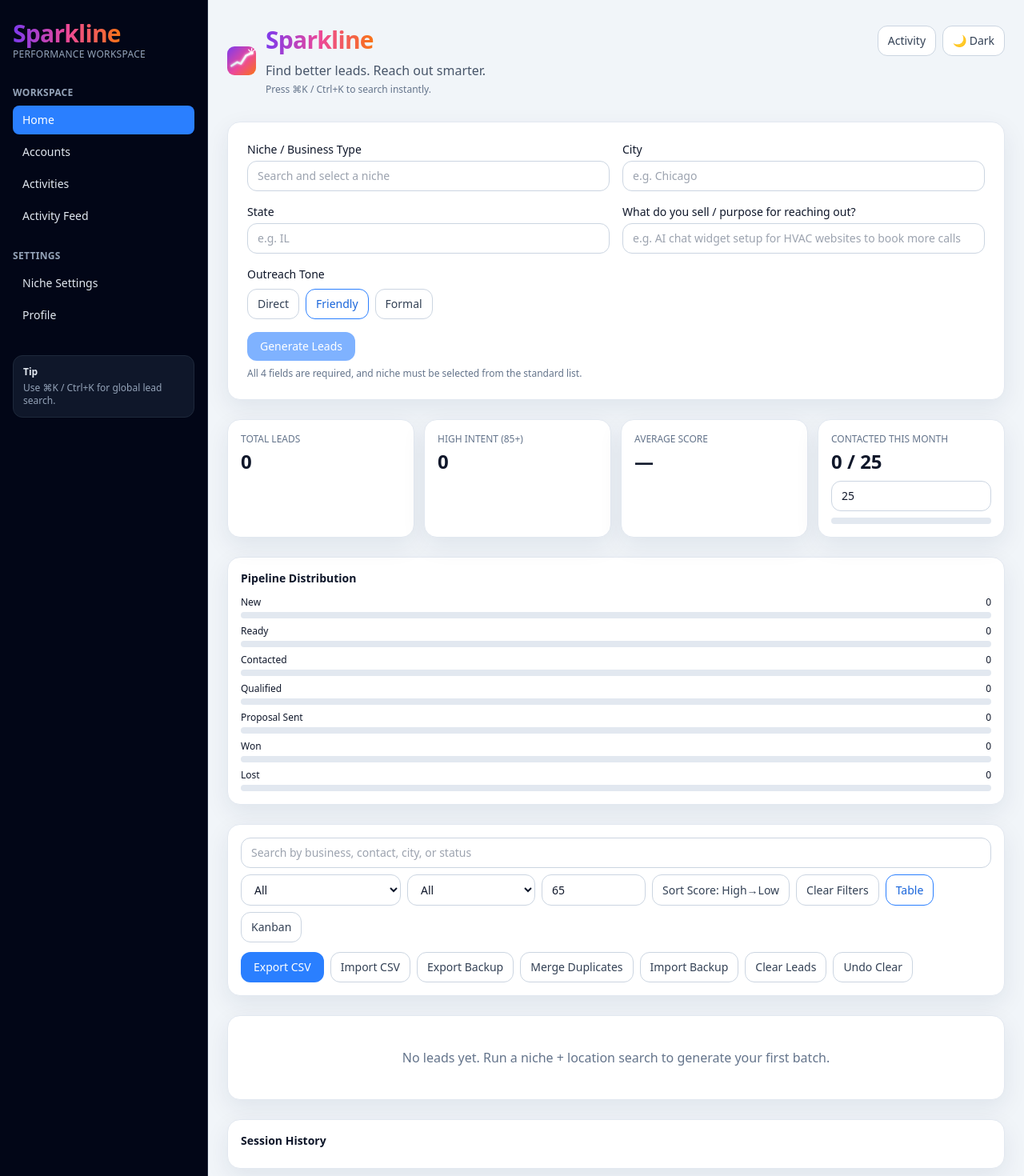
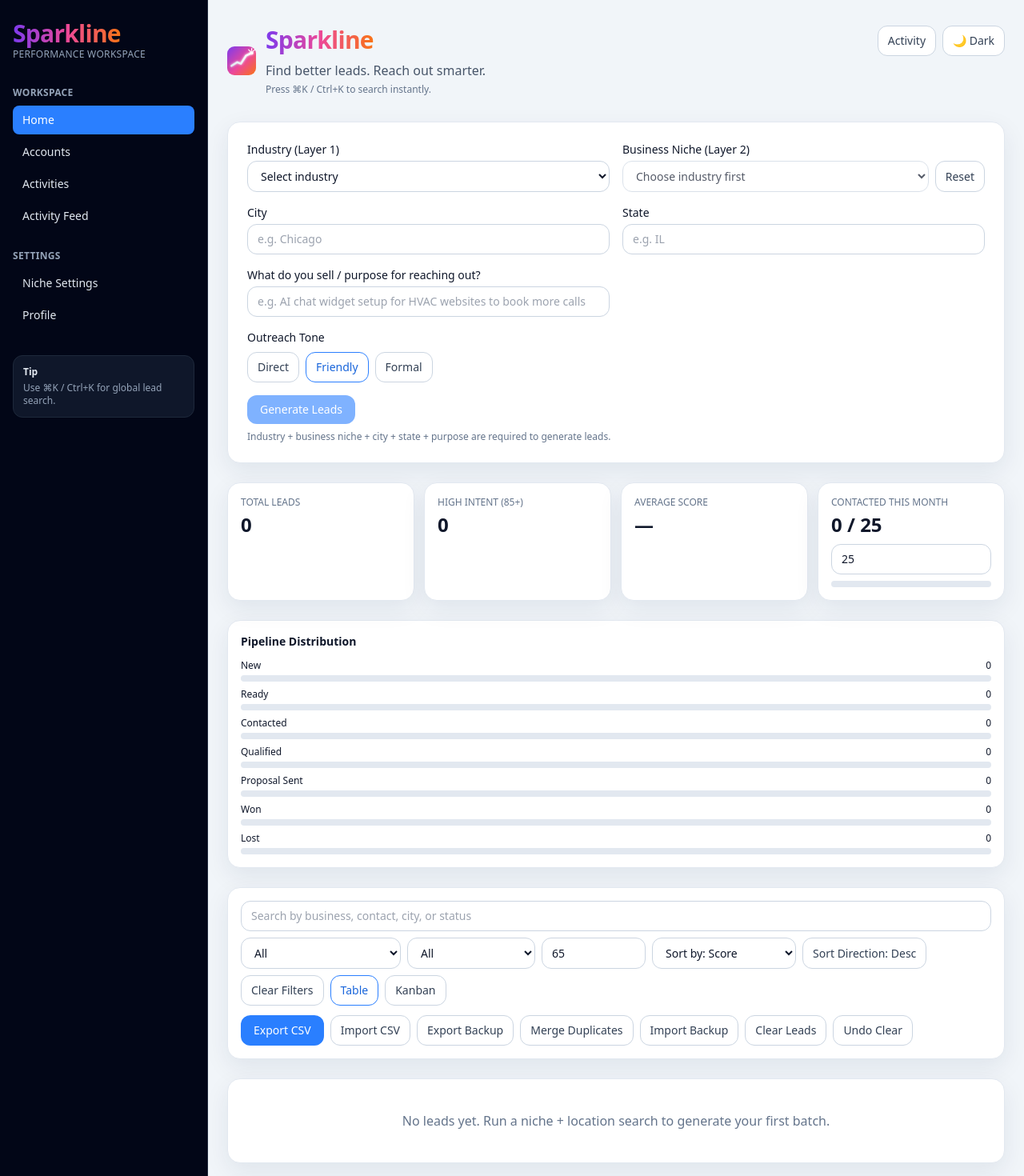
Before and after one commit to neaks11/Sparkline, a Next.js app: page / in a window 1280 px wide. Shown: the top 1470 px of the page at 80% size. Built offline with nearby package versions, Linux system fonts and the light colour scheme.

Commit message:
Organize niche selection into two layers and add lead sorting options

```diff
--- a/app/page.tsx
+++ b/app/page.tsx
@@ -39,6 +39,7 @@
   const [query, setQuery] = useState('');
   const debouncedQuery = useDebounce(query, 300);
   const [sortDirection, setSortDirection] = useState<'desc' | 'asc'>('desc');
+  const [sortField, setSortField] = useState<'leadScore' | 'businessName' | 'createdAt'>('leadScore');
   const [statusFilter, setStatusFilter] = useState<(typeof statuses)[number]>('All');
   const [sourceFilter, setSourceFilter] = useState<(typeof sourceOptions)[number]>('All');
   const [minScore, setMinScore] = useState(65);
@@ -88,8 +89,19 @@
       const matchesSource = sourceFilter === 'All' || lead.source === sourceFilter;
       return matchesQuery && matchesScore && matchesStatus && matchesSource;
     });
-    return result.sort((a, b) => sortDirection === 'desc' ? b.leadScore - a.leadScore : a.leadScore - b.leadScore);
-  }, [debouncedQuery, leads, minScore, sortDirection, sourceFilter, statusFilter]);
+    return result.sort((a, b) => {
+      if (sortField === 'businessName') {
+        const compare = a.businessName.localeCompare(b.businessName);
+        return sortDirection === 'desc' ? -compare : compare;
+      }
+      if (sortField === 'createdAt') {
+        const compare = new Date(a.createdAt).getTime() - new Date(b.createdAt).getTime();
+        return sortDirection === 'desc' ? -compare : compare;
+      }
+      const compare = a.leadScore - b.leadScore;
+      return sortDirection === 'desc' ? -compare : compare;
+    });
+  }, [debouncedQuery, leads, minScore, sortDirection, sortField, sourceFilter, statusFilter]);
 
   const persist = (next: Lead[]) => {
     const enriched = enrichLeads(next);
@@ -233,7 +245,12 @@
               {sourceOptions.map((source) => <option key={source} value={source}>{source}</option>)}
             </select>
             <input className="field max-w-[130px]" max={99} min={65} onChange={(e) => setMinScore(Math.max(65, Math.min(99, Number(e.target.value) || 65)))} type="number" value={minScore} />
-            <button className="btn-secondary" onClick={() => setSortDirection((prev) => prev === 'desc' ? 'asc' : 'desc')}>Sort Score: {sortDirection === 'desc' ? 'High→Low' : 'Low→High'}</button>
+            <select className="field max-w-[180px]" onChange={(e) => setSortField(e.target.value as 'leadScore' | 'businessName' | 'createdAt')} value={sortField}>
+              <option value="leadScore">Sort by: Score</option>
+              <option value="businessName">Sort by: Business Name</option>
+              <option value="createdAt">Sort by: Date Created</option>
+            </select>
+            <button className="btn-secondary" onClick={() => setSortDirection((prev) => prev === 'desc' ? 'asc' : 'desc')}>Sort Direction: {sortDirection === 'desc' ? 'Desc' : 'Asc'}</button>
             <button className="btn-secondary" onClick={() => { setQuery(''); setStatusFilter('All'); setSourceFilter('All'); setMinScore(65); }}>Clear Filters</button>
             <button className={`btn-secondary ${view === 'table' ? '!border-brand-500 !text-brand-600' : ''}`} onClick={() => setView('table')}>Table</button>
             <button className={`btn-secondary ${view === 'kanban' ? '!border-brand-500 !text-brand-600' : ''}`} onClick={() => setView('kanban')}>Kanban</button>
--- a/components/search-form.tsx
+++ b/components/search-form.tsx
@@ -1,7 +1,7 @@
 'use client';
 
-import { FormEvent, useState } from 'react';
-import { NICHE_OPTIONS } from '@/lib/niches';
+import { FormEvent, useMemo, useState } from 'react';
+import { getNichesForIndustry, INDUSTRY_OPTIONS, NICHE_OPTIONS, NicheIndustry } from '@/lib/niches';
 import { LeadSearchInput } from '@/lib/types';
 
 interface SearchFormProps {
@@ -12,7 +12,10 @@
 }
 
 export function SearchForm({ onGenerate, loading, onRerunLast, hasLastSearch = false }: SearchFormProps) {
+  const [industry, setIndustry] = useState<NicheIndustry | ''>('');
   const [form, setForm] = useState<LeadSearchInput>({ niche: '', city: '', state: '', purpose: '', tone: 'Friendly' });
+
+  const availableNiches = useMemo(() => getNichesForIndustry(industry), [industry]);
   const normalizedNiche = form.niche.trim().toLowerCase();
   const hasValidNiche = NICHE_OPTIONS.some((niche) => niche.toLowerCase() === normalizedNiche);
   const hasRequiredFields = Boolean(hasValidNiche && form.city.trim() && form.state.trim() && form.purpose.trim());
@@ -29,20 +32,43 @@
     });
   };
 
+  const resetNicheSelection = () => {
+    setIndustry('');
+    setForm((prev) => ({ ...prev, niche: '' }));
+  };
+
   return (
     <form onSubmit={submit} className="card grid gap-4 p-6 lg:grid-cols-2">
       <div>
-        <label className="mb-1 block text-sm font-medium">Niche / Business Type</label>
-        <input className="field" list="sparkline-niches" placeholder="Search and select a niche" value={form.niche} onChange={(e) => setForm((prev) => ({ ...prev, niche: e.target.value }))} />
-        <datalist id="sparkline-niches">
-          {NICHE_OPTIONS.map((niche) => (
-            <option key={niche} value={niche} />
+        <label className="mb-1 block text-sm font-medium">Industry (Layer 1)</label>
+        <select className="field" onChange={(e) => {
+          const nextIndustry = e.target.value as NicheIndustry | '';
+          setIndustry(nextIndustry);
+          setForm((prev) => ({ ...prev, niche: '' }));
+        }} value={industry}>
+          <option value="">Select industry</option>
+          {INDUSTRY_OPTIONS.map((option) => (
+            <option key={option} value={option}>{option}</option>
           ))}
-        </datalist>
+        </select>
+      </div>
+
+      <div>
+        <label className="mb-1 block text-sm font-medium">Business Niche (Layer 2)</label>
+        <div className="flex gap-2">
+          <select className="field" disabled={!industry} onChange={(e) => setForm((prev) => ({ ...prev, niche: e.target.value }))} value={form.niche}>
+            <option value="">{industry ? 'Select business niche' : 'Choose industry first'}</option>
+            {availableNiches.map((niche) => (
+              <option key={niche} value={niche}>{niche}</option>
+            ))}
+          </select>
+          <button className="btn-secondary" onClick={resetNicheSelection} type="button">Reset</button>
+        </div>
         {!hasValidNiche && form.niche.trim().length > 0 && (
-          <p className="mt-1 text-xs text-amber-600 dark:text-amber-300">Choose one of the 10 standard niches from the list.</p>
+          <p className="mt-1 text-xs text-amber-600 dark:text-amber-300">Choose a valid niche from Layer 2 after selecting an industry.</p>
         )}
       </div>
+
       <div>
         <label className="mb-1 block text-sm font-medium">City</label>
         <input className="field" placeholder="e.g. Chicago" value={form.city} onChange={(e) => setForm((prev) => ({ ...prev, city: e.target.value }))} />
@@ -73,7 +99,7 @@
           )}
         </div>
         {!hasRequiredFields && (
-          <p className="mt-2 text-xs text-slate-500">All 4 fields are required, and niche must be selected from the standard list.</p>
+          <p className="mt-2 text-xs text-slate-500">Industry + business niche + city + state + purpose are required to generate leads.</p>
         )}
       </div>
     </form>
--- a/lib/niches.ts
+++ b/lib/niches.ts
@@ -1,12 +1,16 @@
-export const NICHE_OPTIONS = [
-  'HVAC',
-  'Med Spas',
-  'Landscaping',
-  'Plumbing',
-  'Roofing',
-  'Electrical Services',
-  'Dental Practices',
-  'Legal Services',
-  'Real Estate Agencies',
-  'Home Cleaning',
-] as const;
+export const NICHE_CATALOG = {
+  'Home Services': ['HVAC', 'Landscaping', 'Plumbing', 'Roofing', 'Electrical Services', 'Home Cleaning'],
+  Healthcare: ['Med Spas', 'Dental Practices'],
+  Professional: ['Legal Services', 'Real Estate Agencies'],
+} as const;
+
+export type NicheIndustry = keyof typeof NICHE_CATALOG;
+
+export const INDUSTRY_OPTIONS = Object.keys(NICHE_CATALOG) as NicheIndustry[];
+
+export const NICHE_OPTIONS = Object.values(NICHE_CATALOG).flat() as string[];
+
+export function getNichesForIndustry(industry: NicheIndustry | ''): string[] {
+  if (!industry) return [];
+  return [...NICHE_CATALOG[industry]];
+}
```
